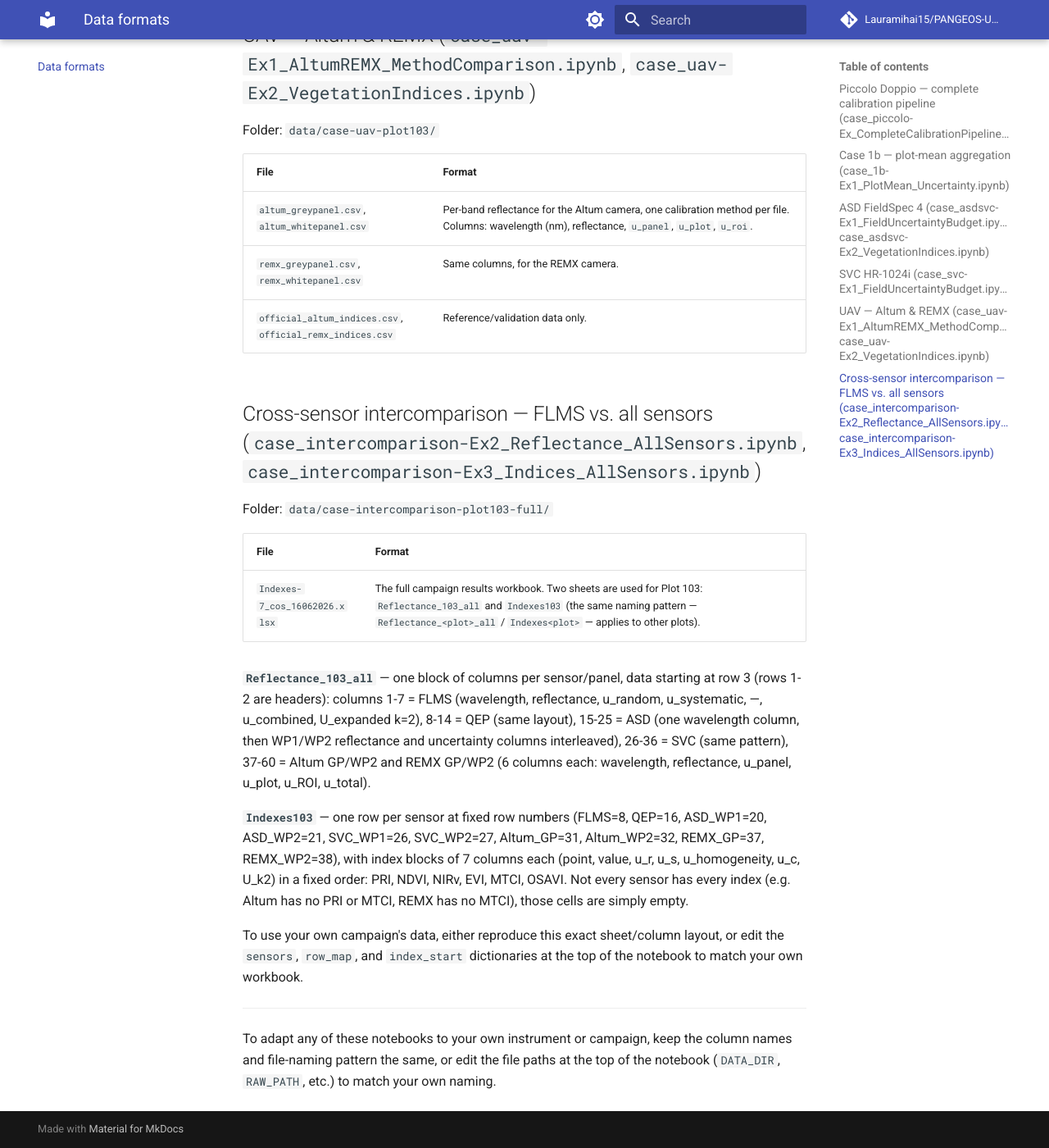
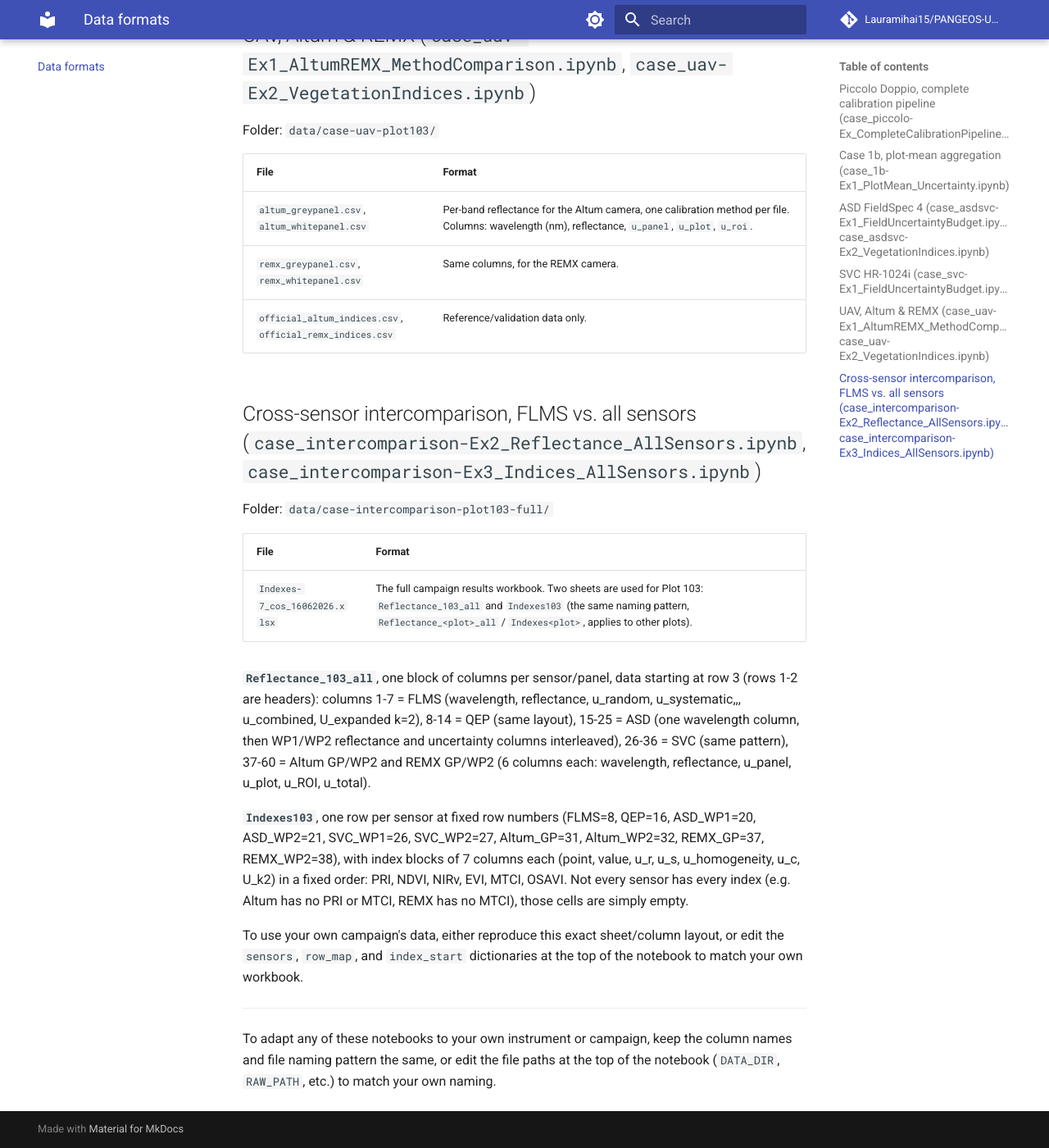
Before and after one commit to Lauramihai15/PANGEOS-UncertaintyPropagation, an MkDocs documentation site: the page built from docs/data-formats.md, in a window 1280 px wide and 1400 px high, scrolled down 2737 px. Shown: the whole window at 82% size. Built offline with MkDocs 1.6.1 and Material for MkDocs 9.7.7, drawn with Linux system fonts in a browser that asks for light colours; comment, search, counter and statistics services are not loaded; some of the changed text lies outside the part shown.

Commit message:
Fix formatting and punctuation in data formats documentation

```diff
--- a/docs/data-formats.md
+++ b/docs/data-formats.md
@@ -1,15 +1,15 @@
 # Input data formats
 
 This page lists, for every notebook, exactly what input files it expects,
-where it expects to find them, and what format each file must be in — so
+where it expects to find them, and what format each file must be in, so
 you can substitute your own measurements and run the same code.
 
 Every notebook loads its data from a folder under `data/`, using a path
 relative to the notebook itself (e.g. `../data/case1b-plot103/`). To use
-your own data, create a similarly-structured folder and point the
+your own data, create a similarly structured folder and point the
 notebook's `DATA_DIR` variable at it.
 
-## Piccolo Doppio — complete calibration pipeline (`case_piccolo-Ex_CompleteCalibrationPipeline.ipynb`)
+## Piccolo Doppio, complete calibration pipeline (`case_piccolo-Ex_CompleteCalibrationPipeline.ipynb`)
 
 Folder: `data/case-piccolo-plot103-full/`
 
@@ -30,13 +30,13 @@ wavelength, one column per repeat scan. `_IT_` files are a single number
 reference standard's known values, one per wavelength. `coeffsNonlin` is
 the detector's non-linearity correction polynomial coefficients.
 
-## Case 1b — plot-mean aggregation (`case_1b-Ex1_PlotMean_Uncertainty.ipynb`)
+## Case 1b, plot-mean aggregation (`case_1b-Ex1_PlotMean_Uncertainty.ipynb`)
 
 Folder: `data/case1b-plot103/`
 
 | File | Format |
 |---|---|
-| `point1_reflectance.csv` … `point5_reflectance.csv` | One CSV per measurement point (5 total). Columns: wavelength (nm) and reflectance value, plus its random and systematic uncertainty. Already-calibrated reflectance is expected as input — this notebook does not calibrate raw data. |
+| `point1_reflectance.csv` … `point5_reflectance.csv` | One CSV per measurement point (5 total). Columns: wavelength (nm) and reflectance value, plus its random and systematic uncertainty. Already-calibrated reflectance is expected as input, this notebook does not calibrate raw data. |
 | `official_plot_mean_reflectance.csv` | Optional. Only needed to reproduce the validation check against a reference plot-mean. |
 
 ## ASD FieldSpec 4 (`case_asdsvc-Ex1_FieldUncertaintyBudget.ipynb`, `case_asdsvc-Ex2_VegetationIndices.ipynb`)
@@ -49,17 +49,17 @@ Folder: `data/case-asd-svc-plot103/`
 | `panel_certificate_WP1_AM.csv` | Columns: `lambda`, `rho` (panel reflectance factor per wavelength). |
 | `panel_uncertainty_WP1_AM.csv` | Columns: `lambda`, `sigma (k=2)` (panel calibration uncertainty, k=2, per wavelength). |
 | `panel_certificate_WP2_LM.csv`, `panel_uncertainty_WP2_LM.csv` | Same quantities, second panel's certificate format (integer + decimal columns; see the notebook's `rho_panel_interp` function for the exact parsing). |
-| `asd_reflectance_repeats.csv`, `panel_uncertainty_k2.csv`, `official_vegetation_indices.csv` | Reference/validation data for Ex2 — not required to run your own data through the pipeline, only to reproduce the validation check. |
+| `asd_reflectance_repeats.csv`, `panel_uncertainty_k2.csv`, `official_vegetation_indices.csv` | Reference/validation data for Ex2, not required to run your own data through the pipeline, only to reproduce the validation check. |
 
 ## SVC HR-1024i (`case_svc-Ex1_FieldUncertaintyBudget.ipynb`)
 
 Folder: `data/case-asd-svc-plot103/`
 
 Same structure as ASD above, except:
-- `raw_SVC_plot103_105.csv` — File Name at column 8, wavelengths start at column 16, and the wavelength grid is **not** uniformly spaced (interpolated onto a uniform 1nm grid inside the notebook — no action needed on your part beyond providing the raw export as-is).
+- `raw_SVC_plot103_105.csv`, File Name at column 8, wavelengths start at column 16, and the wavelength grid is **not** uniformly spaced (interpolated onto a uniform 1nm grid inside the notebook, no action needed on your part beyond providing the raw export as it is).
 - Uses the **same** panel certificate files as ASD (`panel_certificate_WP1_AM.csv`, `panel_certificate_WP2_LM.csv`, and their uncertainty files).
 
-## UAV — Altum & REMX (`case_uav-Ex1_AltumREMX_MethodComparison.ipynb`, `case_uav-Ex2_VegetationIndices.ipynb`)
+## UAV, Altum & REMX (`case_uav-Ex1_AltumREMX_MethodComparison.ipynb`, `case_uav-Ex2_VegetationIndices.ipynb`)
 
 Folder: `data/case-uav-plot103/`
 
@@ -69,23 +69,23 @@ Folder: `data/case-uav-plot103/`
 | `remx_greypanel.csv`, `remx_whitepanel.csv` | Same columns, for the REMX camera. |
 | `official_altum_indices.csv`, `official_remx_indices.csv` | Reference/validation data only. |
 
-## Cross-sensor intercomparison — FLMS vs. all sensors (`case_intercomparison-Ex2_Reflectance_AllSensors.ipynb`, `case_intercomparison-Ex3_Indices_AllSensors.ipynb`)
+## Cross-sensor intercomparison, FLMS vs. all sensors (`case_intercomparison-Ex2_Reflectance_AllSensors.ipynb`, `case_intercomparison-Ex3_Indices_AllSensors.ipynb`)
 
 Folder: `data/case-intercomparison-plot103-full/`
 
 | File | Format |
 |---|---|
-| `Indexes-7_cos_16062026.xlsx` | The full campaign results workbook. Two sheets are used for Plot 103: `Reflectance_103_all` and `Indexes103` (the same naming pattern — `Reflectance_<plot>_all` / `Indexes<plot>` — applies to other plots). |
+| `Indexes-7_cos_16062026.xlsx` | The full campaign results workbook. Two sheets are used for Plot 103: `Reflectance_103_all` and `Indexes103` (the same naming pattern, `Reflectance_<plot>_all` / `Indexes<plot>`, applies to other plots). |
 
-**`Reflectance_103_all`** — one block of columns per sensor/panel, data
+**`Reflectance_103_all`**, one block of columns per sensor/panel, data
 starting at row 3 (rows 1-2 are headers): columns 1-7 = FLMS (wavelength,
-reflectance, u_random, u_systematic, —, u_combined, U_expanded k=2), 8-14 =
+reflectance, u_random, u_systematic,,, u_combined, U_expanded k=2), 8-14 =
 QEP (same layout), 15-25 = ASD (one wavelength column, then WP1/WP2
 reflectance and uncertainty columns interleaved), 26-36 = SVC (same
 pattern), 37-60 = Altum GP/WP2 and REMX GP/WP2 (6 columns each: wavelength,
 reflectance, u_panel, u_plot, u_ROI, u_total).
 
-**`Indexes103`** — one row per sensor at fixed row numbers (FLMS=8, QEP=16,
+**`Indexes103`**, one row per sensor at fixed row numbers (FLMS=8, QEP=16,
 ASD_WP1=20, ASD_WP2=21, SVC_WP1=26, SVC_WP2=27, Altum_GP=31, Altum_WP2=32,
 REMX_GP=37, REMX_WP2=38), with index blocks of 7 columns each (point,
 value, u_r, u_s, u_homogeneity, u_c, U_k2) in a fixed order: PRI, NDVI,
@@ -99,6 +99,6 @@ the top of the notebook to match your own workbook.
 ---
 
 To adapt any of these notebooks to your own instrument or campaign, keep
-the column names and file-naming pattern the same, or edit the file paths
+the column names and file naming pattern the same, or edit the file paths
 at the top of the notebook (`DATA_DIR`, `RAW_PATH`, etc.) to match your own
 naming.
```
